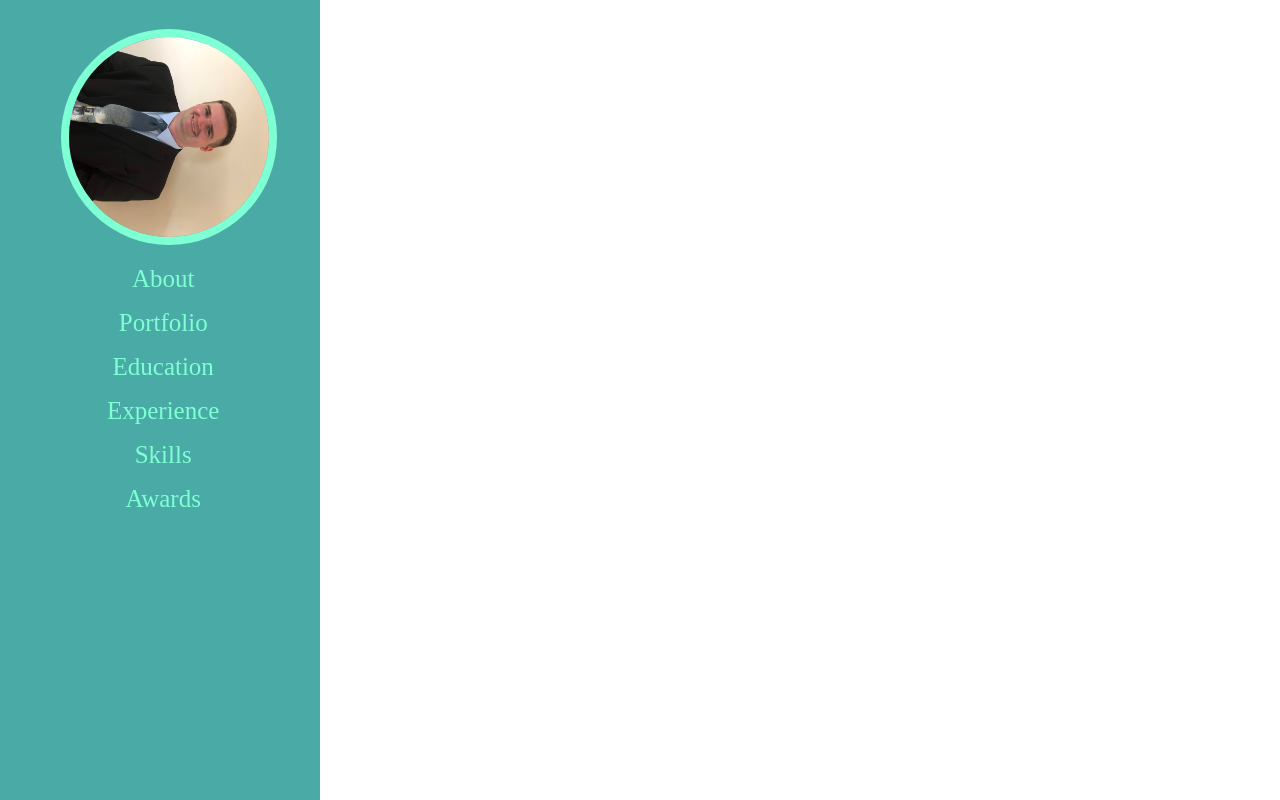
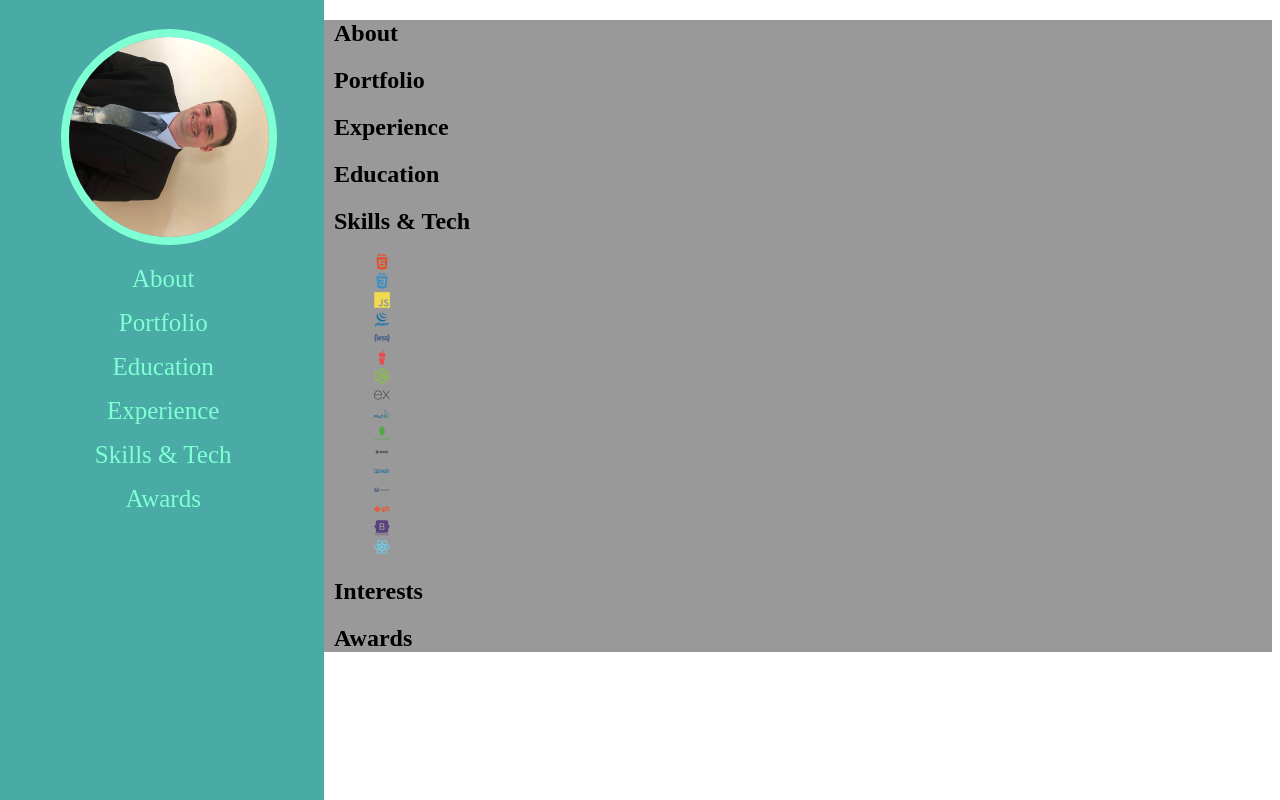
Before and after one commit to Holgermueller/Resume, a website: page index.html in a window 1280 px wide. Drawn offline with nearby package versions, Linux system fonts and the light colour scheme.

Commit message:
updated skills

```diff
--- a/css/resume.less
+++ b/css/resume.less
@@ -2,6 +2,11 @@
 @primary-color: #4aaaa5;
 @secondary-color: #999999;
 @accent-color: aquamarine;
+
+// global
+ul {
+    list-style-type: none;
+}
 
 // nav bar styles
 .profile-img {
@@ -20,8 +25,10 @@
     z-index: 1;
     top: 0;
     left: 0;
+    right: 0;
     overflow-x: hidden;
     background-color: @primary-color;
+    border-right: 4px solid @primary-color;
 }
 
 .nav-links a {
@@ -39,3 +46,16 @@ a {
 a:hover {
     color: #bbbbbb;
   }
+
+  a:visited {
+      color: @accent-color;
+  }
+
+  // main section
+  .main {
+    top: 0;
+    left: 0;
+    padding: 0 10px;
+    margin-left: 25%;
+    background-color: @secondary-color;
+  }
--- a/index.html
+++ b/index.html
@@ -7,6 +7,8 @@
   <meta http-equiv="X-UA-Compatible" content="ie=edge">
   <title>Holger Mueller Jr.: Reusme</title>
   <!--Styles-->
+  <link rel="stylesheet" href="https://cdn.rawgit.com/konpa/devicon/df6431e323547add1b4cf45992913f15286456d3/devicon.min.css">
+
   <link rel="stylesheet" href="./css/resume.css">
 
 </head>
@@ -22,7 +24,7 @@
       <a href="#portfolio">Portfolio</a>
       <a href="#education">Education</a>
       <a href="#experience">Experience</a>
-      <a href="#skills">Skills</a>
+      <a href="#skills">Skills &amp; Tech </a>
       <a href="#awards">Awards</a>
     </div>
   </nav>
@@ -30,36 +32,93 @@
   <main class="main">
     <!--About-->
     <div id="about" class="about">
+      <h2>About</h2>
 
     </div>
 
     <!--Portfolio-->
     <div id="portfolio" class="portfolio">
+      <h2>Portfolio</h2>
 
     </div>
 
     <!--Experience-->
     <div id="experience" class="experience">
+      <h2>Experience</h2>
 
     </div>
 
     <!--Education-->
-    <div id="interests" class="education">
+    <div id="education" class="education">
+      <h2>Education</h2>
 
     </div>
 
     <!--Skills-->
     <div id="skill" class="skills">
+      <h2>Skills &amp; Tech </h2>
+      <ul>
+        <li>
+            <i class="devicon-html5-plain-wordmark colored"></i>
+        </li>
+        <li>
+            <i class="devicon-css3-plain-wordmark colored"></i>
+        </li>
+        <li>
+            <i class="devicon-javascript-plain colored"></i>
+        </li>
+        <li>
+            <i class="devicon-jquery-plain-wordmark colored"></i>
+        </li>
+        <li>
+            <i class="devicon-less-plain-wordmark colored"></i>
+        </li>
+        <li>
+            <i class="devicon-gulp-plain colored"></i>
+        </li>
+        <li>
+            <i class="devicon-nodejs-plain colored"></i>
+        </li>
+        <li>
+            <i class="devicon-express-original colored"></i>
+        </li>
+        <li>
+            <i class="devicon-mysql-plain-wordmark colored"></i>
+        </li>
+        <li>
+            <i class="devicon-mongodb-plain-wordmark colored"></i>
+        </li>
+        <li>
+            <i class="devicon-slack-plain-wordmark colored"></i>
+        </li>
+        <li>
+            <i class="devicon-trello-plain-wordmark colored"></i>
+        </li>
+        <li>
+            <i class="devicon-sequelize-plain-wordmark colored"></i>
+        </li>
+        <li>
+            <i class="devicon-git-plain-wordmark colored"></i>
+        </li>
+        <li>
+            <i class="devicon-bootstrap-plain-wordmark colored"></i>
+        </li>
+        <li>
+            <i class="devicon-react-original colored"></i>
+        </li>
+      </ul>
 
     </div>
 
     <!--Interests-->
     <div id="interests" class="interests">
+      <h2>Interests</h2>
 
     </div>
 
     <!--Awards-->
     <div id="awards" class="awards">
+      <h2>Awards</h2>
 
     </div>
 
```
Also changed, not shown: css/resume.css.
